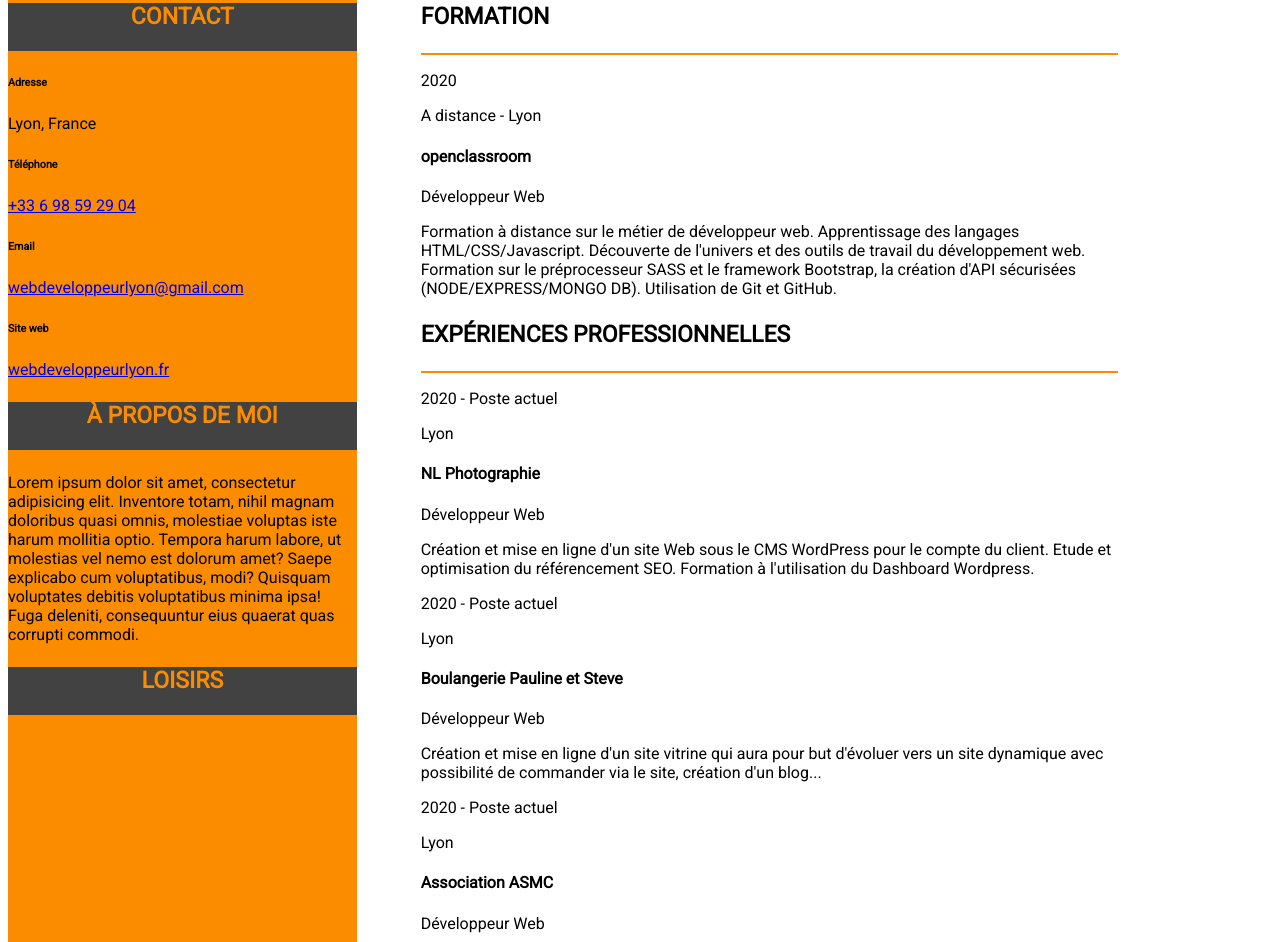
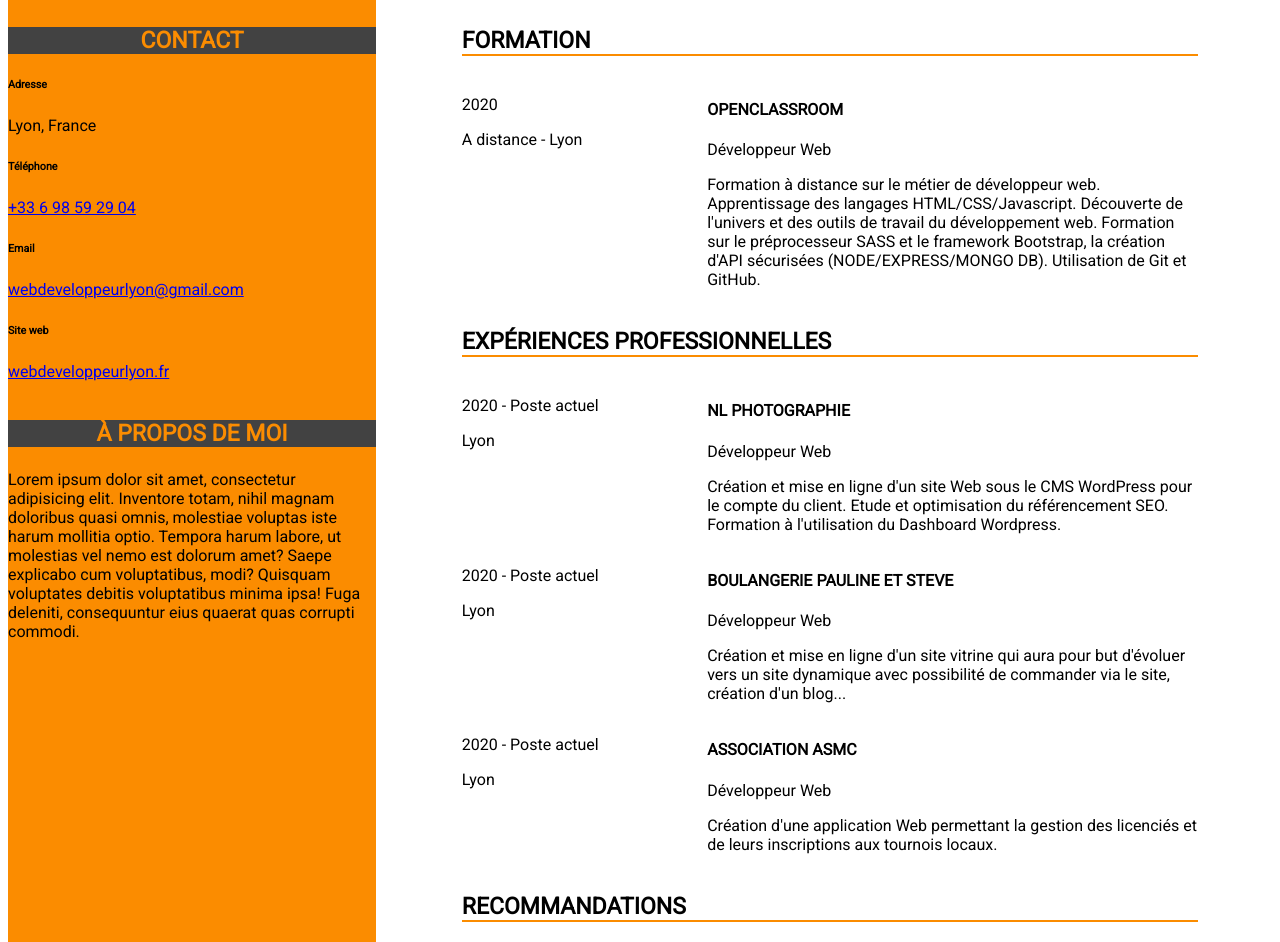
Before and after one commit to WebDevLyon/CV-Nicolas-Lachise-WebDev, a plain HTML site: page index.html in a window 1280 px wide. Shown: the part 160-1102 px from the top of the page. Drawn offline with Linux system fonts and the light colour scheme.

Commit message:
Mise en forme par flexbox de la partie gauche avec agrandissement de la partie A Propos de moi. Mise en forme des card formations et expériences. Placement de la photo au milieu de son div

```diff
--- a/css/style.css
+++ b/css/style.css
@@ -11,7 +11,8 @@ body
 }
 
 /* Mise en page Flex et style des deux colonnes*/
-#container
+
+#container, body
 {
 	max-width: 1190px;
 }
@@ -25,35 +26,83 @@ header, .two_part
 {
 	flex:1;
 	background-color: #FB8C00;
+	position: relative;
 }
 
 .right_part, .header_right
 {
 	flex:2;
-	margin: 0 5rem 0 4rem;
+	padding-left: 7.2%;
+
 }
 
+/* Partie de gauche */
+
+img
+{
+	position: absolute;
+	top:50%;
+	left:50%;
+	margin:-15px 0 0 -15px;
+}
+
+.left_part
+{
+	display: flex;
+	flex-direction: column;
+}
+
+.about_me
+{
+	flex-grow: 1;
+}
+/* Partie de droite*/
+.card_column
+{
+	display: flex;
+}
+
+.card_column_left
+{
+	flex:1;
+}
+
+.card_column_right
+{
+	flex:2;
+}
 /* Les titres */
+
+h1, h3, h4, h5
+{
+	text-transform: uppercase;
+}
+
+h1
+{
+	font-size: 43px;
+}
+
+.author_firstname
+{
+	color: #FB8C00;
+}
 
 h3
 {
 	font-size: 23px;
-	text-transform: uppercase;
 }
 
 .aside_title
 {
 	background-color: #424242;
 	color: #FB8C00;
-	height: 3rem;
 	text-align: center;
 }
 
-hr
+.right_part h3
 {
-	border: none;
-	height: 2px;
-	background: #FB8C00;
+	border-bottom: 2px solid #FB8C00;
 }
 
 /* Le contenu de gauche */
@@ -62,3 +111,5 @@ img
 {
 	width: 30px; /*réduction de l'image pour travailler sur le style sans déformer le reste, A REPRENDRE PAR LA SUITE*/
 }
+
+/* Le contenu de droite*/
--- a/index.html
+++ b/index.html
@@ -13,7 +13,7 @@
 			</div>
 			<div class="header_right">
 				<h1><span class="author_firstname">Nicolas</span> Lachise</h1>
-				<h3>Développeur Web</h3>
+				<h2>Développeur Web</h2>
 			</div>
 		</header>
 		<div class="two_part">
@@ -49,14 +49,14 @@
 				<!--Section 1 : Formation-->
 				<section>
 					<h3>formation</h3>
-					<hr>
+
 					<div class="card">
-						<div class="flex_column">
-							<div class="left_column">
+						<div class="card_column">
+							<div class="card_column_left">
 								<p class="date">2020</p>
 								<p class="city">A distance - Lyon</p>
 							</div>
-							<div class="right_experience">
+							<div class="card_column_right">
 								<h4 class="organization">openclassroom</h4>
 								<p class="capcity">Développeur Web</p>
 								<p>Formation à distance sur le métier de développeur web. Apprentissage des langages HTML/CSS/Javascript. Découverte de l'univers et des outils de travail du développement web. Formation sur le préprocesseur SASS et le framework Bootstrap, la création d'API sécurisées (NODE/EXPRESS/MONGO DB). Utilisation de Git et GitHub.</p>
@@ -67,14 +67,14 @@
 				<!--Section 2 : Expérience Pro-->
 				<section>
 					<h3>expériences professionnelles</h3>
-					<hr>
+
 					<div class="card">
-						<div class="flex_column">
-							<div class="left_column">
+						<div class="card_column">
+							<div class="card_column_left">
 								<p class="date">2020 - Poste actuel</p>
 								<p class="city">Lyon</p>
 							</div>
-							<div class="right_experience">
+							<div class="card_column_right">
 								<h4 class="organization">NL Photographie</h4>
 								<p class="capcity">Développeur Web</p>
 								<p>Création et mise en ligne d'un site Web sous le CMS WordPress pour le compte du client. Etude et optimisation du référencement SEO. Formation à l'utilisation du Dashboard Wordpress.</p>
@@ -82,12 +82,12 @@
 						</div>
 					</div>
 					<div class="card">
-						<div class="flex_column">
-							<div class="left_column">
+						<div class="card_column">
+							<div class="card_column_left">
 								<p class="date">2020 - Poste actuel</p>
 								<p class="city">Lyon</p>
 							</div>
-							<div class="right_experience">
+							<div class="card_column_right">
 								<h4 class="organization">Boulangerie Pauline et Steve</h4>
 								<p class="capcity">Développeur Web</p>
 								<p>Création et mise en ligne d'un site vitrine qui aura pour but d'évoluer vers un site dynamique avec possibilité de commander via le site, création d'un blog...</p>
@@ -95,12 +95,12 @@
 						</div>
 					</div>
 					<div class="card">
-						<div class="flex_column">
-							<div class="left_column">
+						<div class="card_column">
+							<div class="card_column_left">
 								<p class="date">2020 - Poste actuel</p>
 								<p class="city">Lyon</p>
 							</div>
-							<div class="right_experience">
+							<div class="card_column_right">
 								<h4 class="organization">Association ASMC</h4>
 								<p class="capcity">Développeur Web</p>
 								<p>Création d'une application Web permettant la gestion des licenciés et de leurs inscriptions aux tournois locaux.</p>
@@ -111,7 +111,7 @@
 				<!--Section 3 : Recommandations-->
 				<section class="reference">
 					<h3>recommandations</h3>
-					<hr>
+
 					<div class="">
 						<div class="">
 							<h5 class="">fanny fort</h5>
```
Also changed, not shown: Maquette/Maquette.png (added), 1 other file.
